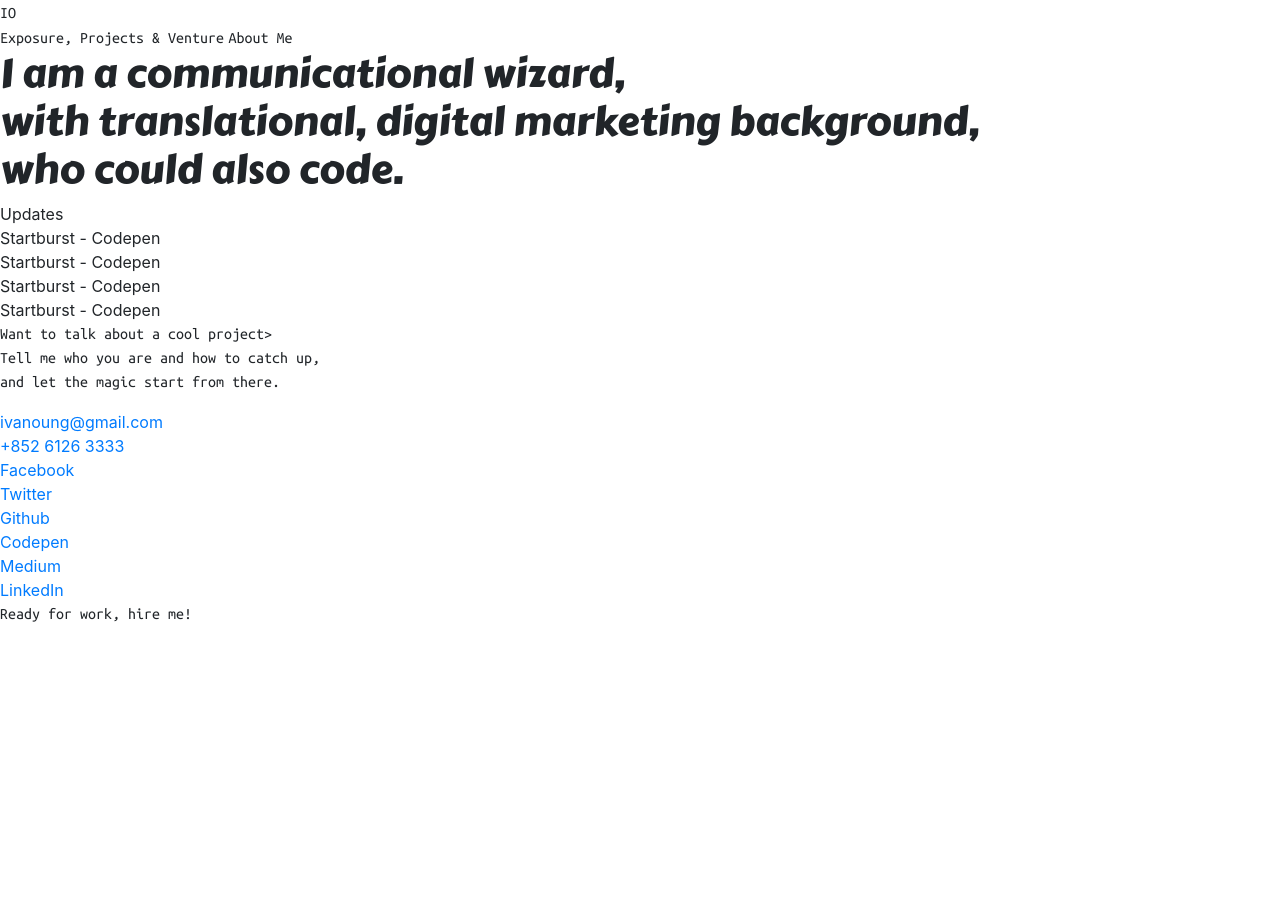
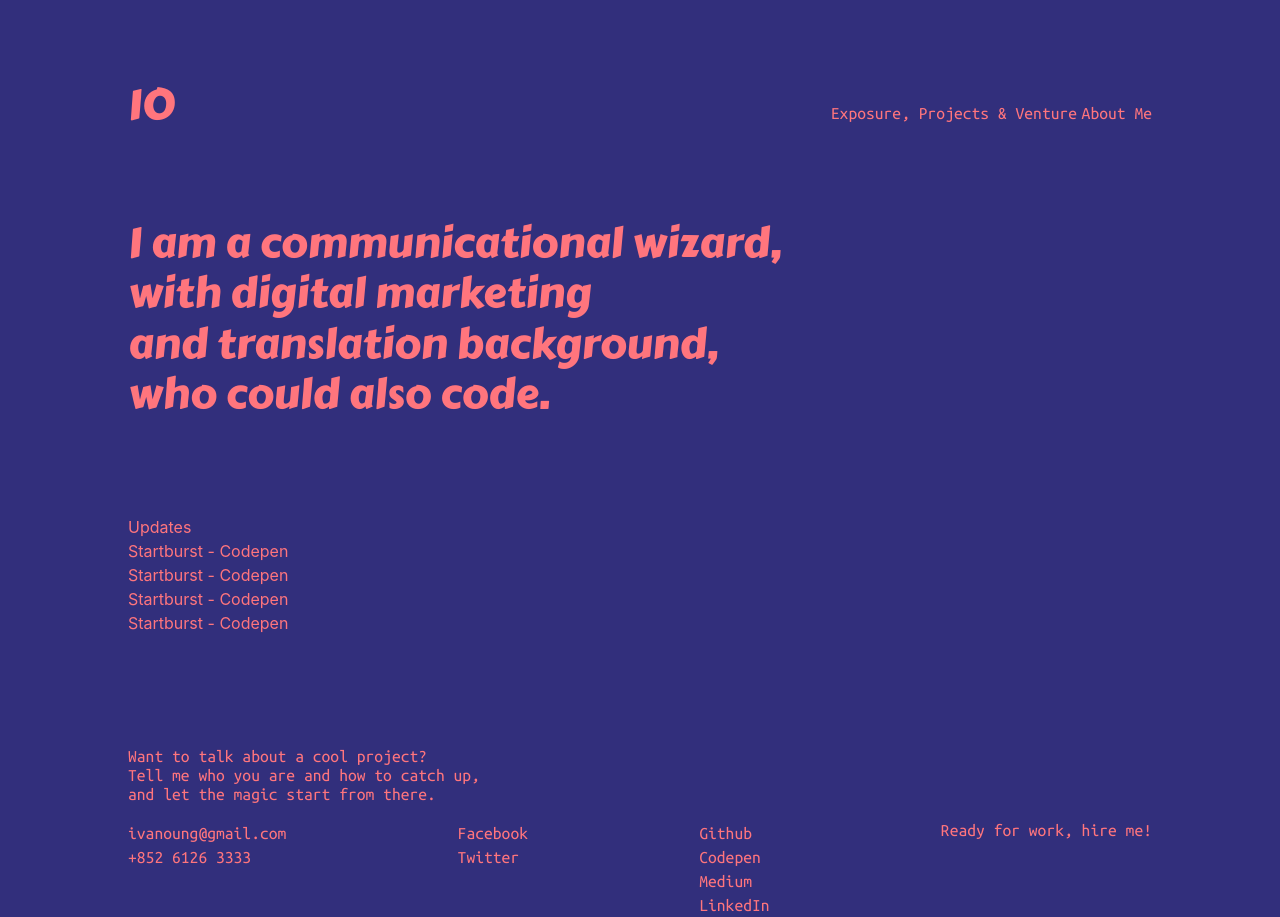
Before and after one commit to ivanoung/web-design-ivan-homepage, a plain HTML site: page v2/index.html in a window 1280 px wide. Before the commit the page ends 800 px from the top, so only its background shows below. Drawn offline with nearby package versions, Linux system fonts and the light colour scheme.

Commit message:
v2 homepage filled up

```diff
--- a/v2/index.html
+++ b/v2/index.html
@@ -11,9 +11,11 @@
     <link href="https://fonts.googleapis.com/css?family=Carter+One|Ubuntu+Mono" rel="stylesheet">
     <link rel="stylesheet" href="style/style.css">
 </head>
+
+<body>
     <div class="outer-container">
-    <header>
-        <span>IO</span>
+        <header class="top-menu">
+            <h1>IO</h1>
             <div>
                 <span>Exposure, Projects & Venture</span>
                 <span>About Me</span>
@@ -21,22 +23,22 @@
         </header>
         <section class="banner">
             <h1>I am a communicational wizard,
-            <br>with translational, digital marketing background,
+                <br>with digital marketing
+                <br> and translation background,
                 <br>who could also code.</h1>
         </section>
         <section class="content">
-        <div>
-            <div>Updates</div>
-            <ul>
+            <div class='content-header'>Updates</div>
+            <ul class='content-list'>
                 <li>Startburst - Codepen</li>
                 <li>Startburst - Codepen</li>
                 <li>Startburst - Codepen</li>
                 <li>Startburst - Codepen</li>
             </ul>
-        </div>
         </section>
+
         <footer>
-        <p>Want to talk about a cool project>
+            <p id="invitation">Want to talk about a cool project?
                 <br>Tell me who you are and how to catch up,
                 <br> and let the magic start from there.</p>
             <div class="contact">
@@ -49,14 +51,26 @@
                     </div>
                 </div>
                 <div class="column">
-                <div id="fb"><a href="https://www.facebook.com/ivanoung">Facebook</a></div>
-                <div id="tw"><a href="https://twitter.com/IvanTheChaos">Twitter</a></div>
+                    <div id="fb">
+                        <a href="https://www.facebook.com/ivanoung">Facebook</a>
+                    </div>
+                    <div id="tw">
+                        <a href="https://twitter.com/IvanTheChaos">Twitter</a>
+                    </div>
                 </div>
                 <div class="column">
-                <div id="github"><a href="https://github.com/ivanoung">Github</a></div>
-                <div id="codepen"><a href="https://codepen.io/ivanoung/">Codepen</a></div>
-                <div id="medium"><a href="https://medium.com/@ivanoung">Medium</a></div>
-                <div id="linkedin"><a href="https://www.linkedin.com/in/ivanoung/">LinkedIn</a></div>
+                    <div id="github">
+                        <a href="https://github.com/ivanoung">Github</a>
+                    </div>
+                    <div id="codepen">
+                        <a href="https://codepen.io/ivanoung/">Codepen</a>
+                    </div>
+                    <div id="medium">
+                        <a href="https://medium.com/@ivanoung">Medium</a>
+                    </div>
+                    <div id="linkedin">
+                        <a href="https://www.linkedin.com/in/ivanoung/">LinkedIn</a>
+                    </div>
                 </div>
                 <div class="column">
                     <div class="work">
@@ -68,11 +82,7 @@
         </footer>
 
     </div>
-
-
-
-
-<body>
+    <!-- scripts -->
     <script src="https://ajax.googleapis.com/ajax/libs/jquery/3.3.1/jquery.min.js"></script>
     <script src="https://code.jquery.com/jquery-3.2.1.slim.min.js" integrity="sha384-KJ3o2DKtIkvYIK3UENzmM7KCkRr/rE9/Qpg6aAZGJwFDMVNA/GpGFF93hXpG5KkN"
         crossorigin="anonymous"></script>
@@ -80,6 +90,7 @@
         crossorigin="anonymous"></script>
     <script src="https://maxcdn.bootstrapcdn.com/bootstrap/4.0.0/js/bootstrap.min.js" integrity="sha384-JZR6Spejh4U02d8jOt6vLEHfe/JQGiRRSQQxSfFWpi1MquVdAyjUar5+76PVCmYl"
         crossorigin="anonymous"></script>
+    <!-- end of scripts -->
 </body>
 
 </html>
--- a/v2/style/style.css
+++ b/v2/style/style.css
@@ -1,6 +1,19 @@
 :root {
     --header-font: "Carter One", cursive;
     --body-font: 'Ubuntu Mono', monospace;
+}
+
+body{
+    --main-color: #322F7C;
+    --secondary-color: #FF757D;
+    --hightlights: #ff2f7c;
+    background-color: var(--main-color);
+    color: var(--secondary-color);
+    font-size: 100%;
+}
+
+a{
+    color: var(--secondary-color);
 }
 
 ul{
@@ -14,14 +27,46 @@ li{
 
 h1 {
     font-family: var(--header-font);
+    font-size: 2.615rem;
 }
 
-p, span, h2, h3, h4 {
+a, p, span, h2, h3, h4 {
+
+    /* Need to adjust to responsive */
+    line-height: 1.2rem;
     font-family: var(--body-font);
+    font-size: 1.1rem;
 }
 
-.outer-continer{
+.outer-container{
     margin: auto;
-    max-width: 900px;
+    padding-top: 10vmin;
+    width: 80vw;
+    max-width: 1200px;
+    /* min-height: 100vh; */
 
 }
+
+.home {
+
+}
+
+.top-menu{
+    display: flex;
+    justify-content: space-between;
+    align-items: baseline;
+    margin-bottom: 10vmin;
+}
+
+.banner{
+    margin-bottom: 12vmin;
+}
+
+.content{
+    margin-bottom: 14vmin;
+}
+
+.contact{
+    display: flex;
+    justify-content: space-between;
+}
```
Lines whose indentation alone changed are shown as unchanged.
